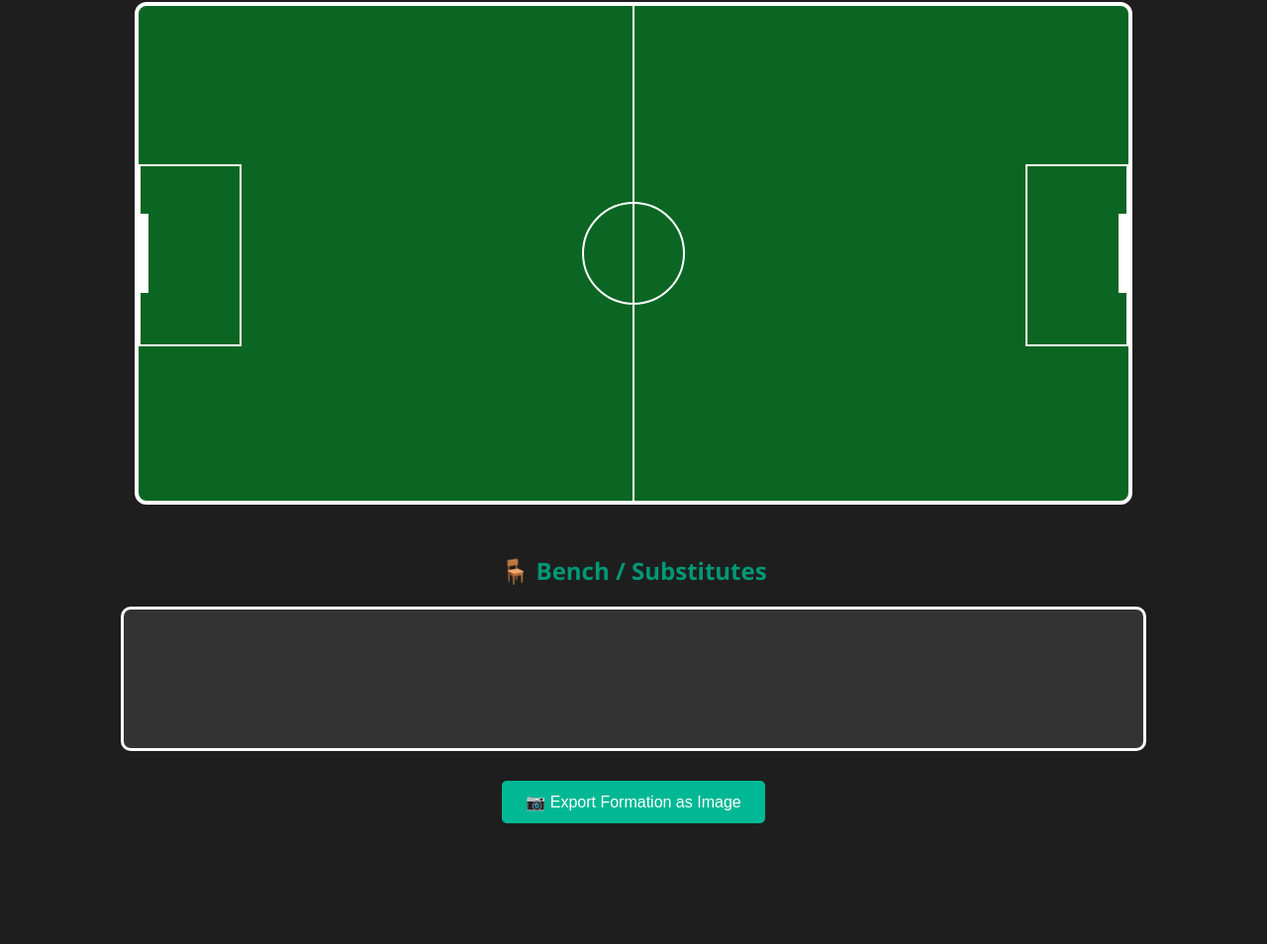
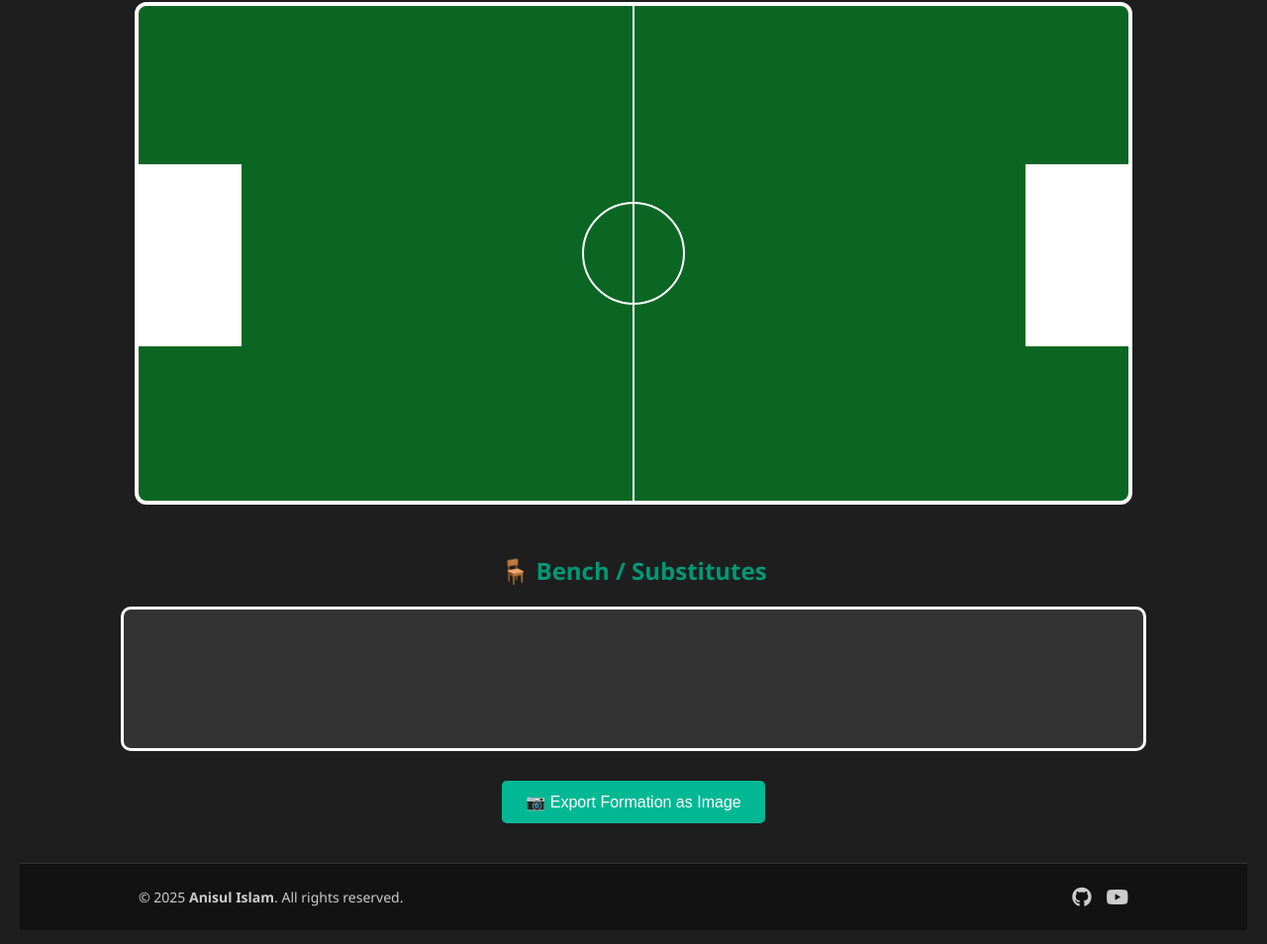
Before and after one commit to anisul-Islam/football-formation-planner-js-2025, a plain HTML site: page index.html in a window 1280 px wide. Shown: the part 160-1114 px from the top of the page at 99% size. Before the commit the page ends 1012 px from the top, so only its background shows below. Drawn offline with nearby package versions, Linux system fonts and the light colour scheme.

Commit message:
refactor css and add footer

```diff
--- a/index.html
+++ b/index.html
@@ -11,6 +11,14 @@
       crossorigin="anonymous"
       referrerpolicy="no-referrer"
     ></script>
+
+    <link
+      rel="stylesheet"
+      href="https://cdnjs.cloudflare.com/ajax/libs/font-awesome/6.7.2/css/all.min.css"
+      integrity="sha512-Evv84Mr4kqVGRNSgIGL/F/aIDqQb7xQ2vcrdIwxfjThSH8CSR7PBEakCr51Ck+w+/U6swU2Im1vVX0SVk9ABhg=="
+      crossorigin="anonymous"
+      referrerpolicy="no-referrer"
+    />
   </head>
   <body>
     <h1>⚽ Tactical Formation Planner</h1>
@@ -67,6 +75,27 @@
       <div class="bench" id="bench"></div>
     </div>
     <button id="exportBtn">📷 Export Formation as Image</button>
+    <footer class="footer">
+      <div class="footer-content">
+        <p>© 2025 <strong>Anisul Islam</strong>. All rights reserved.</p>
+        <div class="social-icons">
+          <a
+            href="https://github.com/anisul-Islam"
+            target="_blank"
+            title="GitHub"
+          >
+            <i class="fab fa-github"></i>
+          </a>
+          <a
+            href="https://www.youtube.com/@anisulislam"
+            target="_blank"
+            title="YouTube"
+          >
+            <i class="fab fa-youtube"></i>
+          </a>
+        </div>
+      </div>
+    </footer>
 
     <script src="index.js"></script>
   </body>
--- a/style.css
+++ b/style.css
@@ -6,6 +6,8 @@ body {
   margin: 0;
   padding: 20px;
   text-align: center;
+  overflow-y: auto;
+  min-height: 100vh;
 }
 
 h1 {
@@ -37,6 +39,7 @@ form button {
   color: white;
   font-weight: bold;
   cursor: pointer;
+  transition: background-color 0.3s ease;
 }
 form button:hover {
   background-color: #1e8449;
@@ -63,12 +66,15 @@ form button:hover {
   margin-bottom: 30px;
 }
 
-/* Goals */
+/* Goals & D-Boxes */
+.goal,
+.dbox {
+  position: absolute;
+  background: #fff;
+}
 .goal {
-  position: absolute;
   width: 10px;
   height: 80px;
-  background: #fff;
   top: calc(50% - 40px);
 }
 .goal.left {
@@ -78,9 +84,7 @@ form button:hover {
   right: 0;
 }
 
-/* D-boxes */
 .dbox {
-  position: absolute;
   width: 100px;
   height: 180px;
   border: 2px solid white;
@@ -117,13 +121,12 @@ form button:hover {
 .player {
   position: absolute;
   width: 90px;
-  padding: 20px 5px 5px 5px; /* Add more top padding */
-  text-align: center;
+  padding: 20px 5px 5px;
   background: rgba(255, 255, 255, 0.95);
   border-radius: 10px;
+  text-align: center;
   z-index: 2;
   box-sizing: border-box;
-  overflow: hidden;
   touch-action: none;
 }
 
@@ -136,6 +139,7 @@ form button:hover {
   font-size: 1.4rem;
 }
 
+/* Position Colors */
 .player.striker {
   background-color: #e74c3c;
 }
@@ -165,14 +169,15 @@ form button:hover {
   line-height: 16px;
   text-align: center;
   cursor: pointer;
+  padding: 0;
   z-index: 10;
-  padding: 0;
+  transition: background 0.2s ease;
 }
 .player .delete-btn:hover {
   background-color: #ff4d4d;
 }
 
-/* Bench Styling */
+/* Bench Area */
 .bench {
   display: flex;
   flex-wrap: wrap;
@@ -191,6 +196,12 @@ form button:hover {
   top: unset !important;
 }
 
+/* Hover Effect */
+.bench.hovered {
+  background-color: #444;
+  outline: 3px dashed #f39c12;
+}
+
 /* Export Button */
 #exportBtn {
   margin-top: 30px;
@@ -201,6 +212,7 @@ form button:hover {
   font-size: 16px;
   cursor: pointer;
   border-radius: 5px;
+  transition: background-color 0.3s ease;
 }
 #exportBtn:hover {
   background-color: #019875;
@@ -210,11 +222,42 @@ form button:hover {
   color: #019875;
 }
 
-.bench.hovered {
-  background-color: #444;
-  outline: 3px dashed #f39c12;
+/* Footer */
+.footer {
+  background-color: #121212;
+  color: #ccc;
+  padding: 20px 0;
+  margin-top: 40px;
+  border-top: 1px solid #333;
+  font-size: 14px;
+}
+.footer-content {
+  display: flex;
+  justify-content: space-between;
+  align-items: center;
+  max-width: 1000px;
+  margin: 0 auto;
+  padding: 0 20px;
+  flex-wrap: wrap;
+}
+.footer-content p {
+  margin: 0;
+}
+.social-icons {
+  display: flex;
+  gap: 15px;
+}
+.social-icons a {
+  color: #ccc;
+  font-size: 20px;
+  transition: color 0.3s ease, transform 0.3s ease;
+}
+.social-icons a:hover {
+  color: #00b894;
+  transform: scale(1.2);
 }
 
+/* Responsive */
 @media (max-width: 768px) {
   form {
     flex-direction: column;
@@ -223,7 +266,7 @@ form button:hover {
 
   .player {
     width: 70px;
-    padding: 18px 4px 4px 4px;
+    padding: 18px 4px 4px;
     font-size: 12px;
   }
 
```
